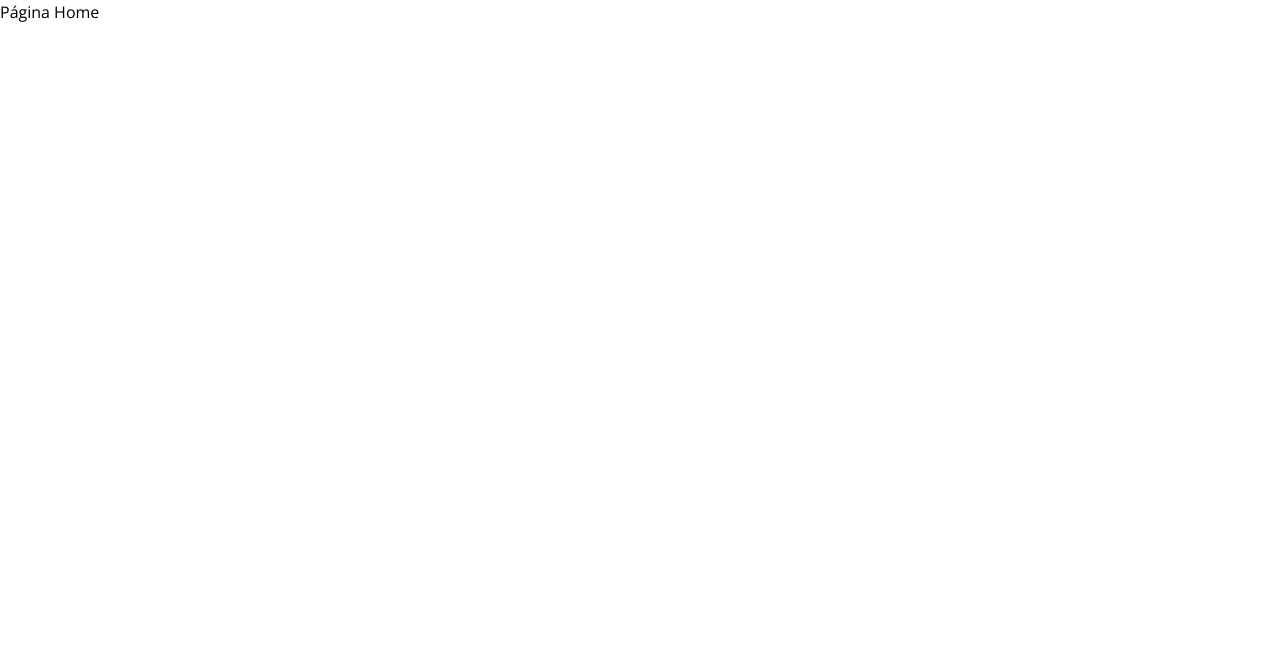
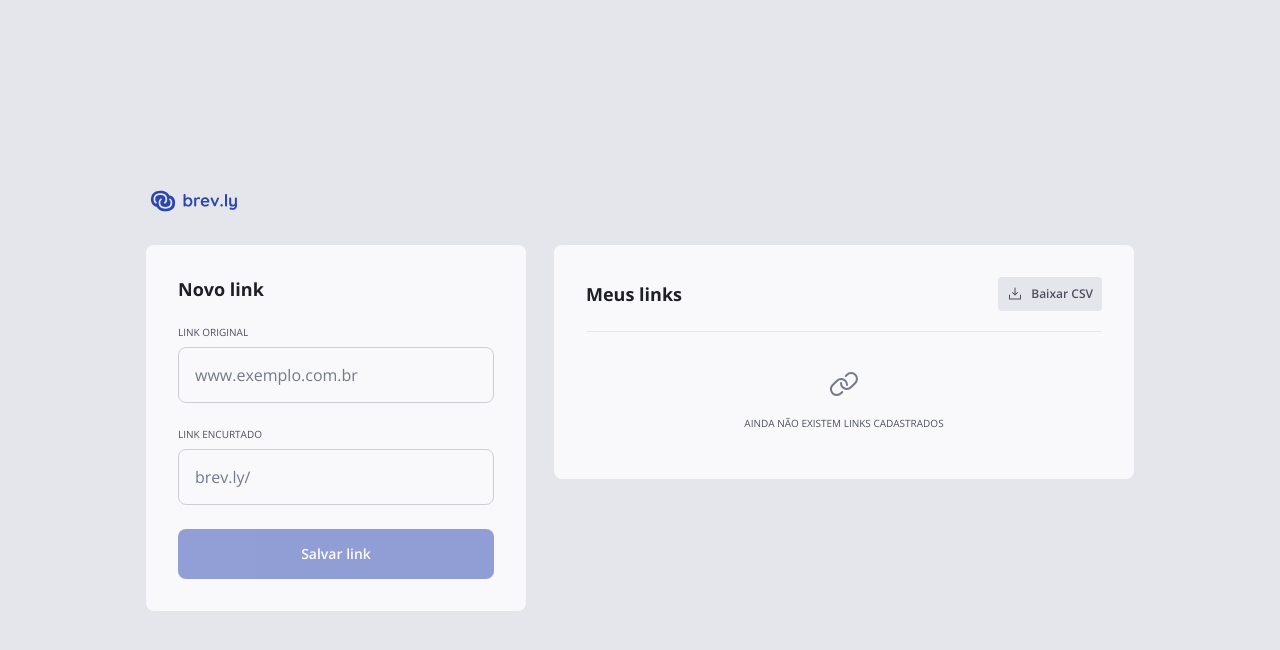
Before and after one commit to gabriel-78/url-shortener, a React (Vite) app in the folder web/: page / in a window 1280 px wide. Shown: the top 650 px of the page. Built offline with nearby package versions, Linux system fonts and the light colour scheme.

Commit message:
Feat(EU-013): Structure general page

```diff
--- a/web/src/pages/Home/index.tsx
+++ b/web/src/pages/Home/index.tsx
@@ -1,5 +1,23 @@
+import CreateLinkForm from './components/CreateLinkForm';
+import LinkList from './components/LinkList';
+import Logo from '../../assets/Logo.svg';
+
 function Home() {
-  return <div>Página Home</div>;
+  return (
+    <div className="flex bg-gray-200 w-full h-dvh items-center justify-center px-3 py-8 max-sm:items-start overflow-hidden">
+      <section className="flex flex-col sm:gap-8 max-sm:gap-6 max-sm:items-center w-full sm:max-w-[61.75rem] max-sm:h-full">
+        <figure className="flex w-fit  [&>img]:h-6 [&>img]:w-24">
+          <img src={Logo} alt="Ícone do brev.ly" />
+        </figure>
+
+        <div className="flex gap-[1.75rem] max-sm:flex-col w-full overflow-hidden max-h-full">
+          <CreateLinkForm />
+
+          <LinkList />
+        </div>
+      </section>
+    </div>
+  );
 }
 
 export default Home;
```
